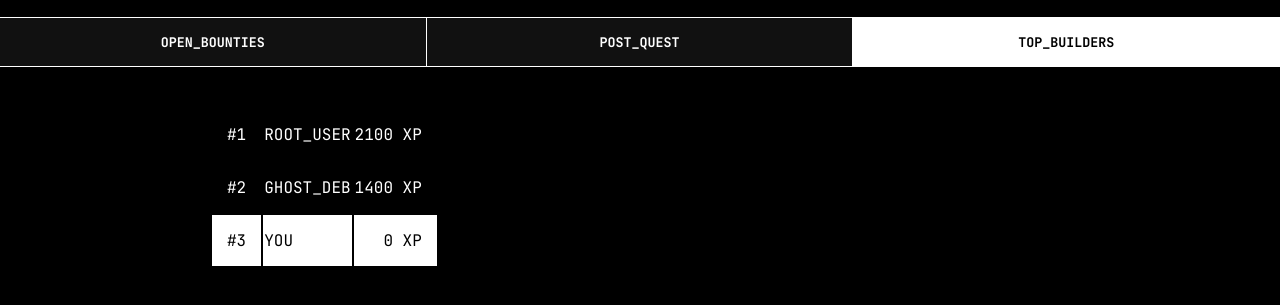
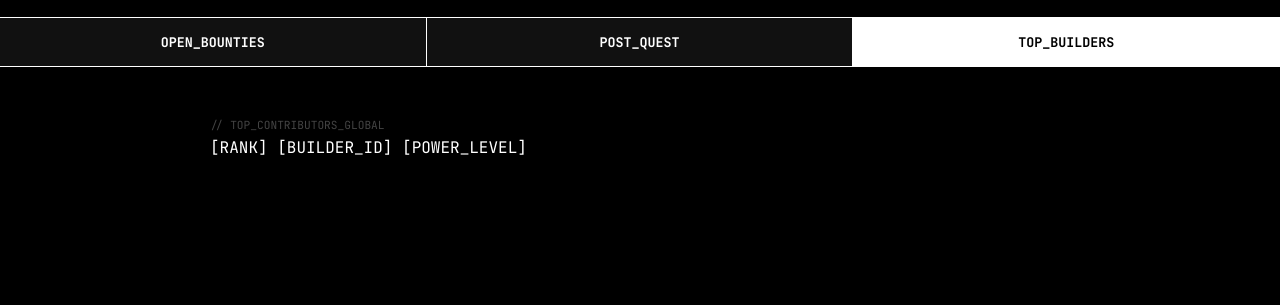
Before and after one commit to IamBlvckishh/work, a plain HTML site: page index.html in a window 1280 px wide. Both pictures are taken after a click on the button "TOP_BUILDERS". Shown: the part 51-356 px from the top of the page. Drawn offline with Linux system fonts and the light colour scheme.

Commit message:
Update index.html

```diff
--- a/index.html
+++ b/index.html
@@ -44,7 +44,17 @@
         </section>
 
         <section id="ranks-tab" class="v-content">
-            <table class="vibe-table" id="leaderboard"></table>
+            <div class="leaderboard-header">
+                <p class="code-comment">// TOP_CONTRIBUTORS_GLOBAL</p>
+                <div class="leaderboard-legend">
+                    <span>[RANK]</span>
+                    <span>[BUILDER_ID]</span>
+                    <span style="text-align:right">[POWER_LEVEL]</span>
+                </div>
+            </div>
+
+            <div id="user-spotlight"></div>
+            <div id="leaderboard-list" class="rank-list"></div>
         </section>
     </div>
 
```
